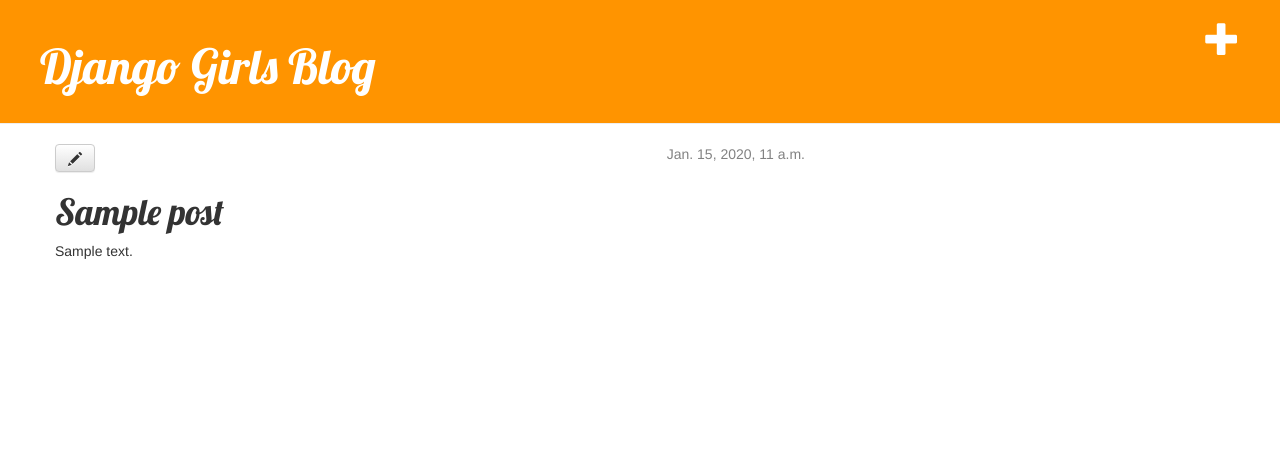
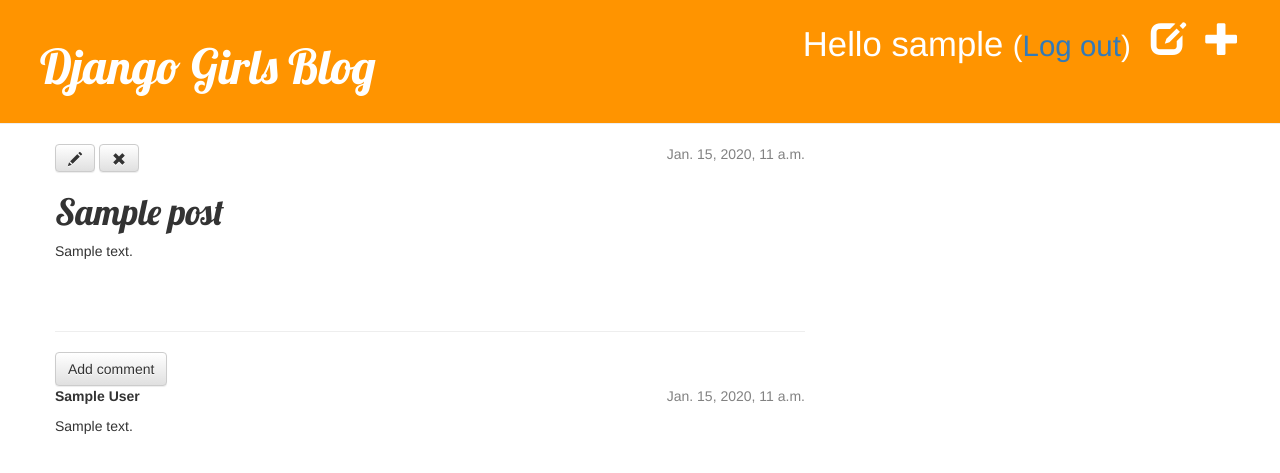
Before and after one commit to aleksandrachmurka/my-first-blog, a Django app: page /post/1/ in a window 1280 px wide. Shown: the top 473 px of the page. Run offline with Django 3.2, Linux system fonts and the light colour scheme; a user stored in the database is signed in; tables that the repository leaves empty hold one stand-in row (values such as "Sample post"); some libraries are stand-ins or nearby versions.

Commit message:
Dodanie draftów, ustawień bezpieczeństwa i dodwanie komentarzy

```diff
--- a/blog/admin.py
+++ b/blog/admin.py
@@ -1,4 +1,5 @@
 from django.contrib import admin
-from .models import Post
+from .models import Post, Comment
 
 admin.site.register(Post)
+admin.site.register(Comment)
--- a/blog/models.py
+++ b/blog/models.py
@@ -17,3 +17,21 @@
 
     def __str__(self):
         return self.title
+
+    def approved_comments(self):
+        return self.comments.filter(approved_comment=True)
+
+
+class Comment(models.Model):
+    post = models.ForeignKey('blog.Post', related_name='comments')
+    author = models.CharField(max_length=200)
+    text = models.TextField()
+    created_date = models.DateTimeField(default=timezone.now)
+    approved_comment = models.BooleanField(default=False)
+
+    def approve(self):
+        self.approved_comment = True
+        self.save()
+
+    def __str__(self):
+        return self.text
--- a/blog/templates/blog/base.html
+++ b/blog/templates/blog/base.html
@@ -11,8 +11,12 @@
     <div class="page-header">
         {% if user.is_authenticated %}
         <a href="{% url 'post_new' %}" class="top-menu"><span class="glyphicon glyphicon-plus"></span></a>
-        {% endif %}
-        <h1><a href="/">Django Girls Blog</a></h1>
+        <a href="{% url 'post_draft_list' %}" class="top-menu"><span class="glyphicon glyphicon-edit"></span></a>
+        <p class="top-menu">Hello {{ user.username }} <small>(<a href="{% url 'logout' %}">Log out</a>)</small></p>
+    {% else %}
+        <a href="{% url 'login' %}" class="top-menu"><span class="glyphicon glyphicon-lock"></span></a>
+    {% endif %}
+    <h1><a href="/">Django Girls Blog</a></h1>
     </div>
     <div class="content container">
         <div class="row">
--- a/blog/templates/blog/post_detail.html
+++ b/blog/templates/blog/post_detail.html
@@ -3,12 +3,36 @@
 {% block content %}
     <div class="post">
         {% if post.published_date %}
-            <div class="date">
-                {{ post.published_date }}
-            </div>
+    <div class="date">
+        {{ post.published_date }}
+    </div>
+{% else %}
+    <a class="btn btn-default" href="{% url 'post_publish' pk=post.pk %}">Publish</a>
+{% endif %}
+{% if user.is_authenticated %}
+        <a class="btn btn-default" href="{% url 'post_edit' pk=post.pk %}"><span class="glyphicon glyphicon-pencil"></span></a>
+        <a class="btn btn-default" href="{% url 'post_remove' pk=post.pk %}"><span class="glyphicon glyphicon-remove"></span></a>
         {% endif %}
-        <a class="btn btn-default" href="{% url 'post_edit' pk=post.pk %}"><span class="glyphicon glyphicon-pencil"></span></a>
         <h1>{{ post.title }}</h1>
         <p>{{ post.text|linebreaksbr }}</p>
     </div>
+    <hr>
+    <a class="btn btn-default" href="{% url 'add_comment_to_post' pk=post.pk %}">Add comment</a>
+{% for comment in post.comments.all %}
+    {% if user.is_authenticated or comment.approved_comment %}
+    <div class="comment">
+        <div class="date">
+            {{ comment.created_date }}
+            {% if not comment.approved_comment %}
+                <a class="btn btn-default" href="{% url 'comment_remove' pk=comment.pk %}"><span class="glyphicon glyphicon-remove"></span></a>
+                <a class="btn btn-default" href="{% url 'comment_approve' pk=comment.pk %}"><span class="glyphicon glyphicon-ok"></span></a>
+            {% endif %}
+        </div>
+        <strong>{{ comment.author }}</strong>
+        <p>{{ comment.text|linebreaks }}</p>
+    </div>
+    {% endif %}
+{% empty %}
+    <p>No comments here yet :(</p>
+{% endfor %}
 {% endblock %}
--- a/blog/templates/blog/post_list.html
+++ b/blog/templates/blog/post_list.html
@@ -9,6 +9,7 @@
             </div>
             <h1><a href="{% url 'post_detail' pk=post.pk %}">{{ post.title }}</a></h1>
             <p>{{ post.text|linebreaksbr }}</p>
+            <a href="{% url 'post_detail' pk=post.pk %}">Comments: {{ post.approved_comments.count }}</a>
         </div>
     {% endfor %}
 {% endblock content %}
--- a/blog/urls.py
+++ b/blog/urls.py
@@ -6,4 +6,11 @@
     url(r'^post/(?P<pk>[0-9]+)/$', views.post_detail, name='post_detail'),
     url(r'^post/new/$', views.post_new, name='post_new'),
     url(r'^post/(?P<pk>[0-9]+)/edit/$', views.post_edit, name='post_edit'),
+    url(r'^drafts/$', views.post_draft_list, name='post_draft_list'),
+    url(r'^post/(?P<pk>\d+)/publish/$', views.post_publish, name='post_publish'),
+    url(r'^post/(?P<pk>\d+)/remove/$', views.post_remove, name='post_remove'),
+    url(r'^post/(?P<pk>\d+)/comment/$', views.add_comment_to_post, name='add_comment_to_post'),
+    url(r'^comment/(?P<pk>\d+)/approve/$', views.comment_approve, name='comment_approve'),
+	url(r'^comment/(?P<pk>\d+)/remove/$', views.comment_remove, name='comment_remove'),
+
 ]
--- a/blog/views.py
+++ b/blog/views.py
@@ -1,7 +1,8 @@
 from django.shortcuts import render, get_object_or_404, redirect
 from django.utils import timezone
-from .models import Post
-from .forms import PostForm
+from .models import Post, Comment
+from .forms import PostForm, CommentForm
+from django.contrib.auth.decorators import login_required
 
 def post_list(request):
     posts = Post.objects.filter(published_date__lte=timezone.now()).order_by('published_date')
@@ -11,19 +12,20 @@
     post = get_object_or_404(Post, pk=pk)
     return render(request, 'blog/post_detail.html', {'post': post})
 
+@login_required
 def post_new(request):
     if request.method == "POST":
         form = PostForm(request.POST)
         if form.is_valid():
             post = form.save(commit=False)
             post.author = request.user
-            post.published_date = timezone.now()
             post.save()
             return redirect('post_detail', pk=post.pk)
     else:
         form = PostForm()
     return render(request, 'blog/post_edit.html', {'form': form})
 
+@login_required
 def post_edit(request, pk):
     post = get_object_or_404(Post, pk=pk)
     if request.method == "POST":
@@ -31,9 +33,50 @@
         if form.is_valid():
             post = form.save(commit=False)
             post.author = request.user
-            post.published_date = timezone.now()
             post.save()
             return redirect('post_detail', pk=post.pk)
     else:
         form = PostForm(instance=post)
     return render(request, 'blog/post_edit.html', {'form': form})
+
+@login_required
+def post_draft_list(request):
+    posts = Post.objects.filter(published_date__isnull=True).order_by('created_date')
+    return render(request, 'blog/post_draft_list.html', {'posts': posts})
+
+@login_required
+def post_publish(request, pk):
+    post = get_object_or_404(Post, pk=pk)
+    post.publish()
+    return redirect('post_detail', pk=pk)
+
+@login_required
+def post_remove(request, pk):
+    post = get_object_or_404(Post, pk=pk)
+    post.delete()
+    return redirect('post_list')
+
+def add_comment_to_post(request, pk):
+    post = get_object_or_404(Post, pk=pk)
+    if request.method == "POST":
+        form = CommentForm(request.POST)
+        if form.is_valid():
+            comment = form.save(commit=False)
+            comment.post = post
+            comment.save()
+            return redirect('post_detail', pk=post.pk)
+    else:
+        form = CommentForm()
+    return render(request, 'blog/add_comment_to_post.html', {'form': form})
+
+@login_required
+def comment_approve(request, pk):
+    comment = get_object_or_404(Comment, pk=pk)
+    comment.approve()
+    return redirect('post_detail', pk=comment.post.pk)
+
+@login_required
+def comment_remove(request, pk):
+    comment = get_object_or_404(Comment, pk=pk)
+    comment.delete()
+    return redirect('post_detail', pk=comment.post.pk)
--- a/mysite/settings.py
+++ b/mysite/settings.py
@@ -106,3 +106,5 @@
 STATICFILES_DIRS = (
     os.path.join(BASE_DIR, "static"),
 )
+
+LOGIN_REDIRECT_URL = '/'
--- a/mysite/urls.py
+++ b/mysite/urls.py
@@ -1,8 +1,10 @@
 from django.conf.urls import include, url
 from django.contrib import admin
+from django.contrib.auth import views
 
 urlpatterns = [
 	url(r'^admin/', include(admin.site.urls)),
 	url(r'', include('blog.urls')),
-
+	url(r'^accounts/login/$', views.login, name='login'),
+	url(r'^accounts/logout/$', views.logout, name='logout', kwargs={'next_page': '/'}),
 ]
```
Also changed, not shown: blog/forms.py (+7 -1 lines), blog/templates/blog/add_comment_to_post.html (added, +9 -0 lines), blog/templates/registration/login.html (added, +24 -0 lines), public/static/css/blog.css (added, +47 -0 lines), blog/migrations/0002_comment.py (added), blog/templates/blog/post_draft_list.html (added).
